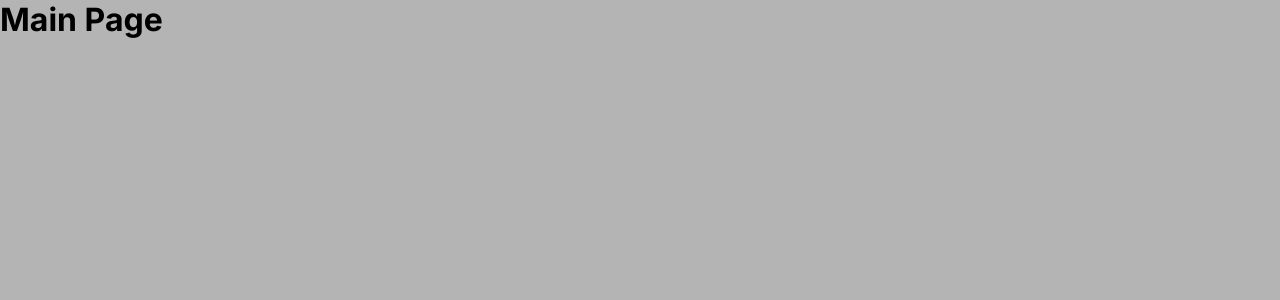
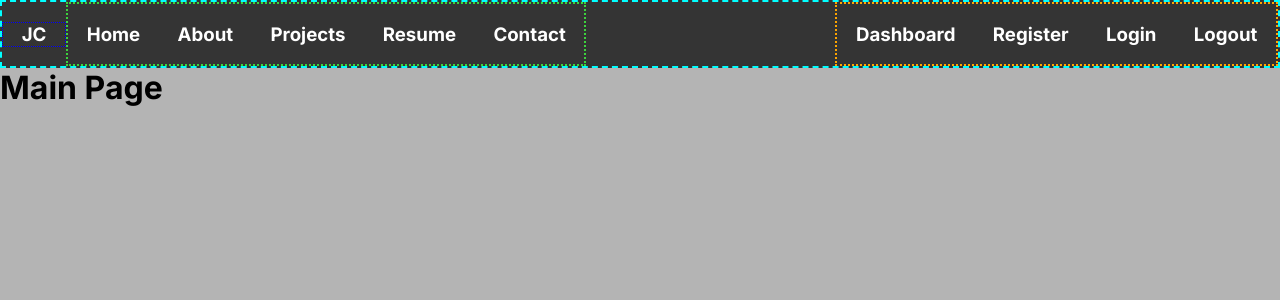
Before and after one commit to Jnxvln/devportfolio, a Next.js app: page / in a window 1280 px wide. Shown: the top 300 px of the page. Built offline with nearby package versions, Linux system fonts and the light colour scheme.

Commit message:
Add basic navbar

```diff
--- a/app/layout.tsx
+++ b/app/layout.tsx
@@ -1,3 +1,4 @@
+import Navbar from '@/libs/components/navbar/Navbar'
 import type { Metadata } from 'next'
 import { Inter } from 'next/font/google'
 import './globals.css'
@@ -12,7 +13,10 @@ export const metadata: Metadata = {
 export default function RootLayout({ children }: { children: React.ReactNode }) {
    return (
       <html lang="en">
-         <body className={inter.className}>{children}</body>
+         <body className={inter.className}>
+            <Navbar />
+            {children}
+         </body>
       </html>
    )
 }
--- /dev/null
+++ b/libs/components/navbar/Navbar.module.scss
@@ -0,0 +1,127 @@
+$paddingUnit: 1em;
+
+/* Extra small devices (phones, 600px and down) */
+@media only screen and (min-width: 80px) {
+   .nav {
+      border: 2px dashed cyan;
+      display: flex;
+      justify-content: space-between;
+      align-items: center;
+      background-color: rgb(52, 52, 52);
+      color: white;
+      font-size: 14pt;
+   }
+
+   .nav-toggle {
+      display: none;
+   }
+
+   .nav-label {
+      font-weight: bold;
+      font-size: 1.8rem;
+      padding: calc($paddingUnit / 2);
+
+      &:hover {
+         color: rgb(126, 219, 247);
+      }
+   }
+
+   .nav-toggle:checked + .nav-label {
+      color: orange;
+   }
+
+   .brand {
+      display: flex;
+      align-items: center;
+      border: 1px dotted blue;
+      font-weight: bold;
+      padding: 0 $paddingUnit;
+      text-align: center;
+   }
+
+   .navs {
+      position: absolute;
+      right: 0;
+      top: 2em;
+      width: 60%;
+      height: auto;
+      background-color: gray;
+      z-index: 5;
+      display: flex;
+      flex-direction: column;
+      max-width: 280px;
+   }
+
+   .nav-primary {
+      display: flex;
+      flex-direction: column;
+      align-items: center;
+      border: 2px dotted rgb(60, 212, 60);
+      font-weight: bold;
+   }
+
+   .nav-secondary {
+      display: flex;
+      flex-direction: column;
+      align-items: center;
+      border: 2px dotted orange;
+      font-weight: bold;
+   }
+
+   .link {
+      width: 100%;
+      text-align: center;
+      padding: calc($paddingUnit - 5px);
+      background-color: inherit;
+      transition: background-color 0.26s ease-in-out;
+
+      &:hover {
+         background-color: rgb(34, 34, 34);
+         transition: background-color 0.26s ease-in-out;
+      }
+   }
+}
+
+/* Small devices (portrait tablets and large phones, 600px and up) */
+@media only screen and (min-width: 600px) {
+}
+
+/* Medium devices (landscape tablets, 768px and up) */
+@media only screen and (min-width: 768px) {
+}
+
+/* Large devices (laptops/desktops, 992px and up) */
+@media only screen and (min-width: 992px) {
+   .nav-label {
+      display: none;
+   }
+   .nav {
+      justify-content: flex-start;
+      width: 100%;
+   }
+
+   .navs {
+      width: 100%;
+      max-width: none;
+      position: static;
+      z-index: inherit;
+      background-color: inherit;
+      display: flex;
+      flex-direction: row;
+      justify-content: space-between;
+   }
+
+   .nav-primary,
+   .nav-secondary {
+      // width: 100%;
+      flex-direction: row;
+   }
+
+   .link {
+      padding: $paddingUnit;
+   }
+}
+
+/* Extra large devices (large laptops and desktops, 1200px and up) */
+@media only screen and (min-width: 1200px) {
+}
--- /dev/null
+++ b/libs/components/navbar/Navbar.tsx
@@ -0,0 +1,56 @@
+import styles from './Navbar.module.scss'
+import Link from 'next/link'
+
+export default function Navbar() {
+   return (
+      <nav className={styles['nav']}>
+         {/* Brand */}
+         <div className={styles['brand']}>
+            <Link href="/">JC</Link>
+         </div>
+
+         <input type="checkbox" id="nav-toggle" className={styles['nav-toggle']} />
+         <label htmlFor="nav-toggle" id="nav-label" className={styles['nav-label']}>
+            &#9776;
+         </label>
+
+         {/* Navs */}
+         <div className={styles['navs']}>
+            {/* Primary Nav */}
+            <div className={styles['nav-primary']}>
+               <Link className={styles['link']} href="/">
+                  Home
+               </Link>
+               <Link className={styles['link']} href="/about">
+                  About
+               </Link>
+               <Link className={styles['link']} href="/projects">
+                  Projects
+               </Link>
+               <Link className={styles['link']} href="/resume">
+                  Resume
+               </Link>
+               <Link className={styles['link']} href="/contact">
+                  Contact
+               </Link>
+            </div>
+
+            {/* Secondary Nav */}
+            <div className={styles['nav-secondary']}>
+               <Link className={styles['link']} href="/dashboard">
+                  Dashboard
+               </Link>
+               <Link className={styles['link']} href="/register">
+                  Register
+               </Link>
+               <Link className={styles['link']} href="/login">
+                  Login
+               </Link>
+               <Link className={styles['link']} href="/logout">
+                  Logout
+               </Link>
+            </div>
+         </div>
+      </nav>
+   )
+}
```
Also changed, not shown: app/not-found.tsx (added, +27 -0 lines).
